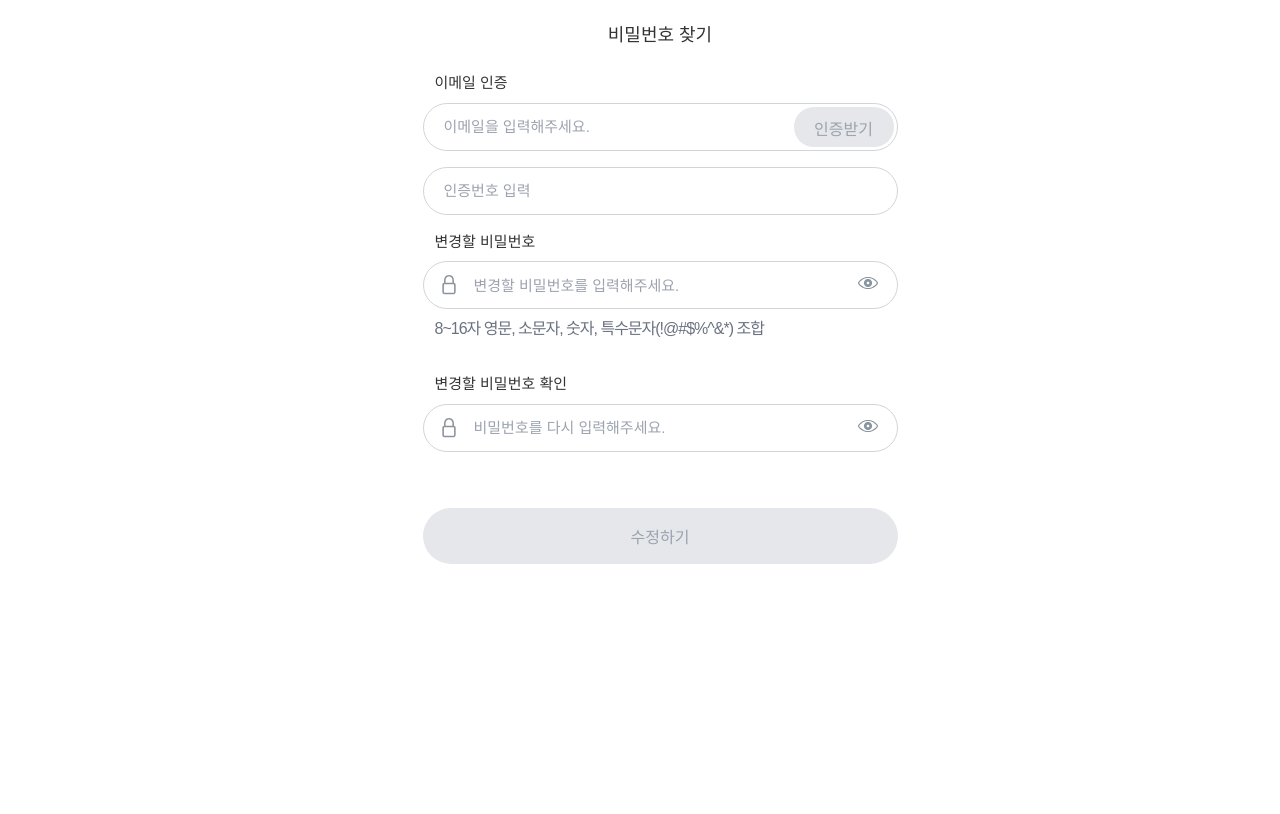
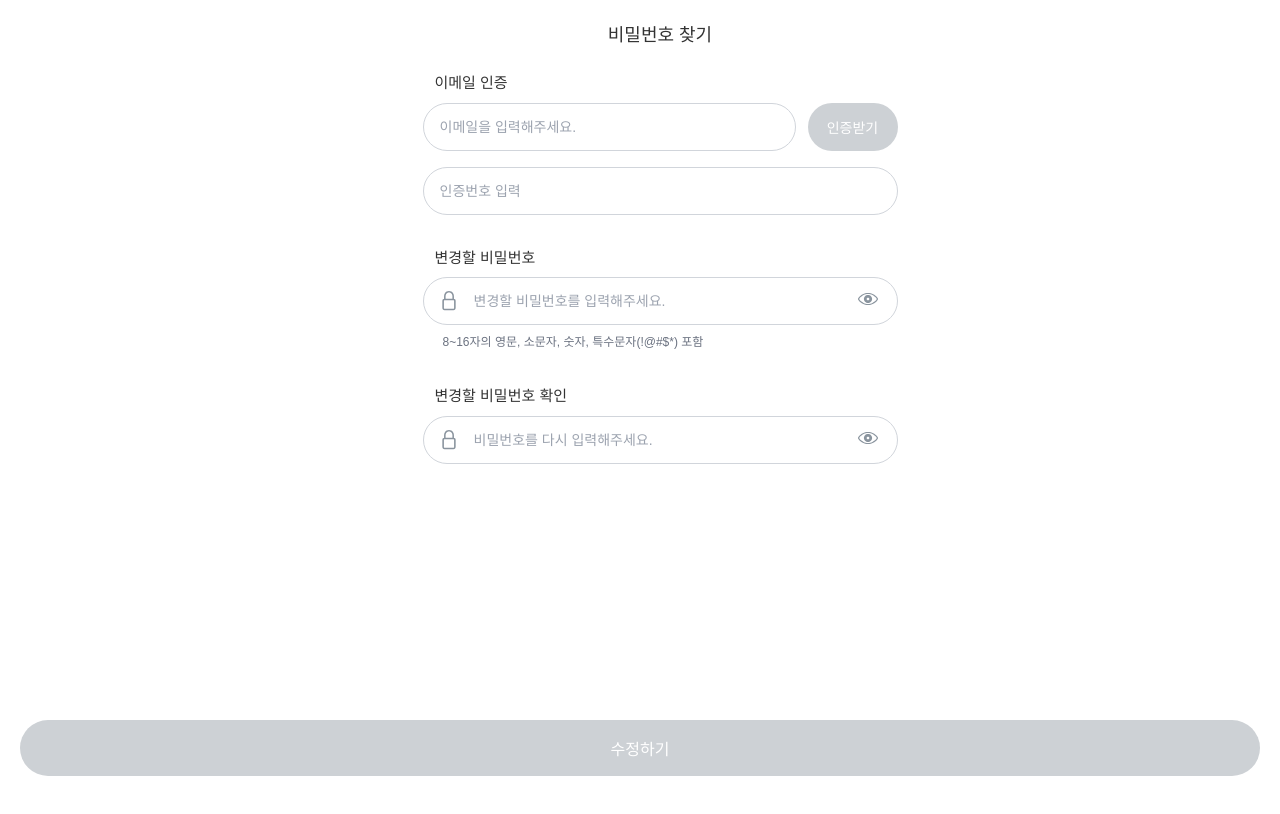
Before and after one commit to miswulin/MealForYou_FE, a React (Vite) app: page /find-password in a window 1280 px wide. Shown: the top 814 px of the page. Built offline with nearby package versions, Linux system fonts and the light colour scheme; some icons are missing.

Commit message:
refactor: 비밀번호 찾기 화면 UI 수정 완료

```diff
--- a/src/pages/Login/FindPasswordPage.jsx
+++ b/src/pages/Login/FindPasswordPage.jsx
@@ -5,14 +5,16 @@ import ArrowLeft from '@mui/icons-material/ArrowBackIosNew';
 import lockIcon from '../../assets/lock.svg';
 import eyeIcon from '../../assets/eye.svg';
 import eyeHideIcon from '../../assets/eye-hide-line.svg';
+import correctIcon from '../../assets/correct.svg';
+import wrongIcon from '../../assets/wrong.svg';
 
 const PageContainer = styled('div')({
   width: '100%',
   minHeight: '100vh',
   backgroundColor: '#fff',
-  padding: '0 20px',
+  padding: '0 20px 100px',
   fontFamily: '"Noto Sans KR", sans-serif',
-  paddingBottom: '40px',
+  position: 'relative',
   '& *': {
     boxSizing: 'border-box',
     margin: 0,
@@ -90,11 +92,33 @@ const InputContainer = styled('div')({
   position: 'relative',
   width: '100%',
   marginBottom: '8px',
+  display: 'flex',
+  gap: '12px',
   '&:focus-within': {
     'input': {
       borderColor: '#FF6B00',
       boxShadow: '0 0 0 1px #FF6B00',
     }
+  },
+  '& input': {
+    flex: 1,
+    height: '48px',
+    borderRadius: '24px',
+    border: '1px solid #d1d5db',
+    padding: '0 16px',
+    fontSize: '14px',
+    '&:focus': {
+      borderColor: '#FF6B00',
+      boxShadow: '0 0 0 1px #FF6B00',
+      outline: 'none',
+    },
+    '&:disabled': {
+      //backgroundColor: '#f9fafb', //이메일입력칸
+      borderColor: '#e5e7eb',
+    },
+    '&::placeholder': {
+      color: '#9ca3af',
+    },
   },
 });
 
@@ -123,7 +147,7 @@ const InputField = styled('input')({
     padding: '0 50px 0 50px',
   },
   '&:disabled': {
-    backgroundColor: '#f9fafb',
+    //backgroundColor: '#f9fafb',
     borderColor: '#e5e7eb',
   },
 });
@@ -158,17 +182,17 @@ const VerifyButton = styled('button')({
   top: '4px',
   width: '100px',
   height: '40px',
-  backgroundColor: '#FF6B00',
-  color: 'white',
+  backgroundColor: '#CDD1D5',
+  color: '#FFFFFF',
   border: 'none',
   borderRadius: '20px',
-  //fontSize: '14px',
   fontWeight: '500',
   cursor: 'pointer',
   '&:disabled': {
-    backgroundColor: '#e5e7eb',
-    color: '#9ca3af',
+    backgroundColor: '#CDD1D5',
+    color: '#FFFFFF',
     cursor: 'not-allowed',
+    opacity: 0.7,
   },
 });
 
@@ -185,34 +209,37 @@ const TimerText = styled('span')({
 const SuccessText = styled('p')({
   color: '#10b981',
   //fontSize: '12px',
-  // 여백: '-16px 0 16px',
+  //margin: '-16px 0 16px',
   textAlign: 'left',
 });
 
 const PasswordRuleText = styled('p')({
-  //fontSize: '12px',
+  fontSize: '12px',
   color: '#6b7280',
-  margin: '0px 12px 24px',
+  margin: '8px 0 24px 16px',
   textAlign: 'left',
+  fontWeight: '400',
+  lineHeight: '1.5',
 });
 
 const SubmitButton = styled('button')({
   width: '100%',
   height: '56px',
-  backgroundColor: '#FF6B00',
+  backgroundColor: '#FE4F1A',
   color: 'white',
   border: 'none',
   borderRadius: '28px',
   fontSize: '16px',
   fontWeight: '600',
   cursor: 'pointer',
+  transition: 'background-color 0.2s ease',
   '&:disabled': {
-    backgroundColor: '#e5e7eb',
-    color: '#9ca3af',
+    backgroundColor: '#CDD1D5',
+    color: '#FFFFFF',
     cursor: 'not-allowed',
   },
   '&:not(:disabled):hover': {
-    backgroundColor: '#e65100',
+    backgroundColor: '#E5460A',
   },
 });
 
@@ -226,7 +253,9 @@ function FindPasswordPage() {
   const [showConfirmPassword, setShowConfirmPassword] = useState(false);
   const [isVerified, setIsVerified] = useState(false);
   const [timeLeft, setTimeLeft] = useState(300); // 5 minutes in seconds
-  const [isCodeSent, setIsCodeSent] = useState(false);
+  const [verificationSent, setVerificationSent] = useState(false);
+  const [passwordError, setPasswordError] = useState('');
+  const [passwordMatchError, setPasswordMatchError] = useState('');
   const timerRef = useRef(null);
 
   const formatTime = (seconds) => {
@@ -238,15 +267,18 @@ function FindPasswordPage() {
   useEffect(() => {
     if (timeLeft === 0) {
       clearInterval(timerRef.current);
-      setIsCodeSent(false);
+      setVerificationSent(false);
     }
   }, [timeLeft]);
 
   const startTimer = () => {
-    setTimeLeft(300); // Reset to 5 minutes
-    setIsCodeSent(true);
+    setVerificationSent(true);
+    setTimeLeft(300);
 
-    if (timerRef.current) clearInterval(timerRef.current);
+    // 기존 타이머가 있으면 정리
+    if (timerRef.current) {
+      clearInterval(timerRef.current);
+    }
 
     timerRef.current = setInterval(() => {
       setTimeLeft(prevTime => {
@@ -265,6 +297,11 @@ function FindPasswordPage() {
     clearInterval(timerRef.current);
   };
 
+  const handleSendVerification = () => {
+    setVerificationSent(true);
+    startTimer();
+  };
+
   const [isPasswordReset, setIsPasswordReset] = useState(false);
 
   const handleSubmit = (e) => {
@@ -281,15 +318,45 @@ function FindPasswordPage() {
     setNewPassword('');
     setConfirmPassword('');
 
-    // 5초 후 성공 메시지 숨기기
-    setTimeout(() => {
-      setIsPasswordReset(false);
-      // 선택사항: 성공 메시지 표시 후 로그인 페이지로 이동
-      // navigate('/login');
-    }, 5000);
+    // 로그인 페이지로 바로 이동
+    setIsPasswordReset(false);
+    navigate('/login');
   };
 
-  const isFormValid = email && verificationCode && newPassword && confirmPassword && newPassword === confirmPassword;
+  // 비밀번호 유효성 검사
+  const validatePassword = (pass) => {
+    const regex = /^[A-Za-z\d!@#$*]{8,16}$/;
+    if (!regex.test(pass)) {
+      return '8~16자 이내 영문, 소문자, 숫자, 특수문자(!@#$*) 포함';
+    }
+    return '';
+  };
+
+  // 비밀번호 일치 여부 확인
+  const checkPasswordMatch = (pass, confirmPass) => {
+    if (pass && confirmPass && pass !== confirmPass) {
+      return '비밀번호가 일치하지 않습니다.';
+    }
+    return '';
+  };
+
+  // 비밀번호 변경 처리
+  const handlePasswordChange = (e) => {
+    const newPass = e.target.value;
+    setNewPassword(newPass);
+    setPasswordError(validatePassword(newPass));
+    setPasswordMatchError(checkPasswordMatch(newPass, confirmPassword));
+  };
+
+  // 비밀번호 확인 변경 처리
+  const handleConfirmPasswordChange = (e) => {
+    const confirmPass = e.target.value;
+    setConfirmPassword(confirmPass);
+    setPasswordMatchError(checkPasswordMatch(newPassword, confirmPass));
+  };
+
+  const isFormValid = email && verificationCode && newPassword && confirmPassword &&
+                     !passwordError && !passwordMatchError && newPassword === confirmPassword;
 
   return (
     <PageContainer>
@@ -301,7 +368,7 @@ function FindPasswordPage() {
       </Header>
 
       <form onSubmit={handleSubmit}>
-        <FormGroup>
+        <FormGroup style={{ textAlign: 'left' }}>
           <label>이메일 인증</label>
           <InputContainer>
             <InputField
@@ -309,43 +376,124 @@ function FindPasswordPage() {
               placeholder="이메일을 입력해주세요."
               value={email}
               onChange={(e) => setEmail(e.target.value)}
-              style={{ paddingRight: '110px' }}
+              disabled={verificationSent}
+              style={{
+                flex: 1,
+                height: '48px',
+                borderRadius: '24px',
+                border: '1px solid #d1d5db',
+                padding: '0 16px',
+                fontSize: '14px',
+                '&:focus': {
+                  borderColor: '#FF6B00',
+                  boxShadow: '0 0 0 1px #FF6B00',
+                },
+                '&:disabled': {
+                  //backgroundColor: '#f9fafb',
+                  borderColor: '#e5e7eb',
+                },
+              }}
             />
-            <VerifyButton
-              onClick={startTimer}
-              disabled={!email}
+            <button
+              onClick={handleSendVerification}
+              disabled={!email || verificationSent}
+              style={{
+                padding: '0 16px',
+                height: '48px',
+                borderRadius: '24px',
+                backgroundColor: verificationSent ? '#CDD1D5' : '#CDD1D5',
+                color: '#FFFFFF',
+                cursor: verificationSent ? 'not-allowed' : 'pointer',
+                width: '90px',
+                textAlign: 'center',
+                display: 'inline-flex',
+                justifyContent: 'center',
+                alignItems: 'center',
+                flexShrink: 0,
+                border: 'none',
+                outline: 'none',
+                fontSize: '14px',
+                fontWeight: '500',
+              }}
             >
-              인증받기
-            </VerifyButton>
+              {verificationSent ? '재전송' : '인증받기'}
+            </button>
           </InputContainer>
+          <div style={{ position: 'relative', marginTop: '16px', marginBottom: '24px' }}>
+            <InputField
+              type="text"
+              value={verificationCode}
+              onChange={(e) => setVerificationCode(e.target.value)}
+              placeholder="인증번호 입력"
+              disabled={!verificationSent}
+              style={{
+                width: '100%',
+                height: '48px',
+                borderRadius: '24px',
+                border: '1px solid #d1d5db',
+                padding: '0 100px 0 16px',
+                fontSize: '14px',
+                '&:focus': {
+                  borderColor: '#FF6B00',
+                  boxShadow: '0 0 0 1px #FF6B00',
+                },
+                '&:disabled': {
+                  backgroundColor: '#f9fafb',
+                  borderColor: '#e5e7eb',
+                },
+              }}
+            />
+            {verificationSent && (
+              <div style={{
+                display: 'flex',
+                alignItems: 'center',
+                marginTop: '4px',
+                fontSize: '12px',
+                color: '#10B981',
+                marginLeft: '10px'
+              }}>
+                <img
+                  src={correctIcon}
+                  alt="인증완료"
+                  style={{
+                    width: '12px',
+                    height: '12px',
+                    marginRight: '4px'
+                  }}
+                />
+                인증번호가 전송되었습니다.
+              </div>
+            )}
+            {verificationSent && timeLeft > 0 && (
+              <div style={{
+                position: 'absolute',
+                right: '16px',
+                top: '12px',
+                color: '#EF4444',
+                fontSize: '14px',
+                fontWeight: '500',
+                height: '24px',
+                display: 'flex',
+                alignItems: 'center'
+              }}>
+                {formatTime(timeLeft)}
+              </div>
+            )}
+          </div>
         </FormGroup>
 
-        <FormGroup>
-          <InputContainer>
-            <InputField
-              type="text"
-              placeholder="인증번호 입력"
-              value={verificationCode}
-              onChange={(e) => setVerificationCode(e.target.value)}
-              style={{ padding: '0 20px 0 20px' }}
-            />
-            {isCodeSent && (
-              <TimerText>{formatTime(timeLeft)}</TimerText>
-            )}
-          </InputContainer>
-          {isCodeSent && !isVerified && (
-            <SuccessText>인증번호가 전송되었습니다.</SuccessText>
-          )}
-        </FormGroup>
-
-        <FormGroup>
+        <FormGroup style={{ textAlign: 'left' }}>
           <label>변경할 비밀번호</label>
-          <InputContainer>
+          <InputContainer style={{ marginBottom: '4px' }}>
             <InputField
               type={showPassword ? "text" : "password"}
               placeholder="변경할 비밀번호를 입력해주세요."
               value={newPassword}
-              onChange={(e) => setNewPassword(e.target.value)}
+              onChange={handlePasswordChange}
+              style={{
+                paddingLeft: '50px',
+                borderColor: passwordError ? '#ef4444' : newPassword && !passwordError ? '#10B981' : '#d1d5db'
+              }}
             />
             <InputIcon src={lockIcon} alt="" />
             <ToggleButton
@@ -358,20 +506,33 @@ function FindPasswordPage() {
               />
             </ToggleButton>
           </InputContainer>
-          <PasswordRuleText>
-            8~16자 영문, 소문자, 숫자, 특수문자(!@#$%^&*) 조합
-          </PasswordRuleText>
+          <div style={{ marginBottom: '24px', minHeight: '20px' }}>
+            {passwordError ? (
+              <div style={{ display: 'flex', alignItems: 'center', marginLeft: '10px' }}>
+                <img src={wrongIcon} alt="오류" style={{ width: '16px', height: '16px', marginRight: '4px' }} />
+                <span style={{ color: '#ef4444', fontSize: '12px' }}>{passwordError}</span>
+              </div>
+            ) : !newPassword ? (
+              <span style={{ color: '#6b7280', fontSize: '12px', marginLeft: '20px' }}>
+                8~16자의 영문, 소문자, 숫자, 특수문자(!@#$*) 포함
+              </span>
+            ) : null}
+          </div>
         </FormGroup>
 
-        <FormGroup>
+        <FormGroup style={{ textAlign: 'left' }}>
           <label>변경할 비밀번호 확인</label>
-          <InputContainer>
+          <InputContainer style={{ marginBottom: '4px' }}>
             <InputField
               type={showConfirmPassword ? "text" : "password"}
               placeholder="비밀번호를 다시 입력해주세요."
               value={confirmPassword}
-              onChange={(e) => setConfirmPassword(e.target.value)}
-              style={confirmPassword && newPassword !== confirmPassword ? { borderColor: '#ef4444', padding: '0 50px 0 50px' } : { padding: '0 50px 0 50px' }}
+              onChange={handleConfirmPasswordChange}
+              style={{
+                paddingLeft: '50px',
+                borderColor: passwordMatchError ? '#ef4444' :
+                            confirmPassword && !passwordMatchError ? '#10B981' : '#d1d5db'
+              }}
             />
             <InputIcon src={lockIcon} alt="" />
             <ToggleButton
@@ -384,17 +545,38 @@ function FindPasswordPage() {
               />
             </ToggleButton>
           </InputContainer>
-          {confirmPassword && newPassword !== confirmPassword && (
-            <p style={{ color: '#ef4444', fontSize: '12px', marginTop: '8px', textAlign: 'left' }}>
-              비밀번호가 일치하지 않습니다.
-            </p>
-          )}
+          <div style={{ display: 'flex', alignItems: 'center', marginBottom: '24px', minHeight: '20px' }}>
+            {passwordMatchError ? (
+              <div style={{ display: 'flex', alignItems: 'center', minHeight: '20px', marginLeft: '10px' }}>
+                <img src={wrongIcon} alt="오류" style={{ width: '16px', height: '16px', marginRight: '4px' }} />
+                <span style={{ color: '#ef4444', fontSize: '12px' }}>{passwordMatchError}</span>
+              </div>
+            ) : confirmPassword && !passwordMatchError ? (
+              <>
+                <img src={correctIcon} alt="확인" style={{ width: '16px', height: '16px', marginRight: '4px', marginLeft: '10px' }} />
+                <span style={{ color: '#10B981', fontSize: '12px' }}>비밀번호가 일치합니다.</span>
+              </>
+            ) : null}
+          </div>
         </FormGroup>
 
-        <div style={{ marginTop: '40px' }}>
+        <div style={{
+          position: 'fixed',
+          bottom: '0',
+          left: '0',
+          right: '0',
+          padding: '16px 20px 24px',
+          //backgroundColor: '#fff'
+          //boxShadow: '0 -2px 10px rgba(0, 0, 0, 0.05)'
+        }}>
           <SubmitButton
             type="submit"
             disabled={!isFormValid}
+            style={{
+              width: '100%',
+              maxWidth: '100%',
+              boxSizing: 'border-box'
+            }}
           >
             수정하기
           </SubmitButton>
```
